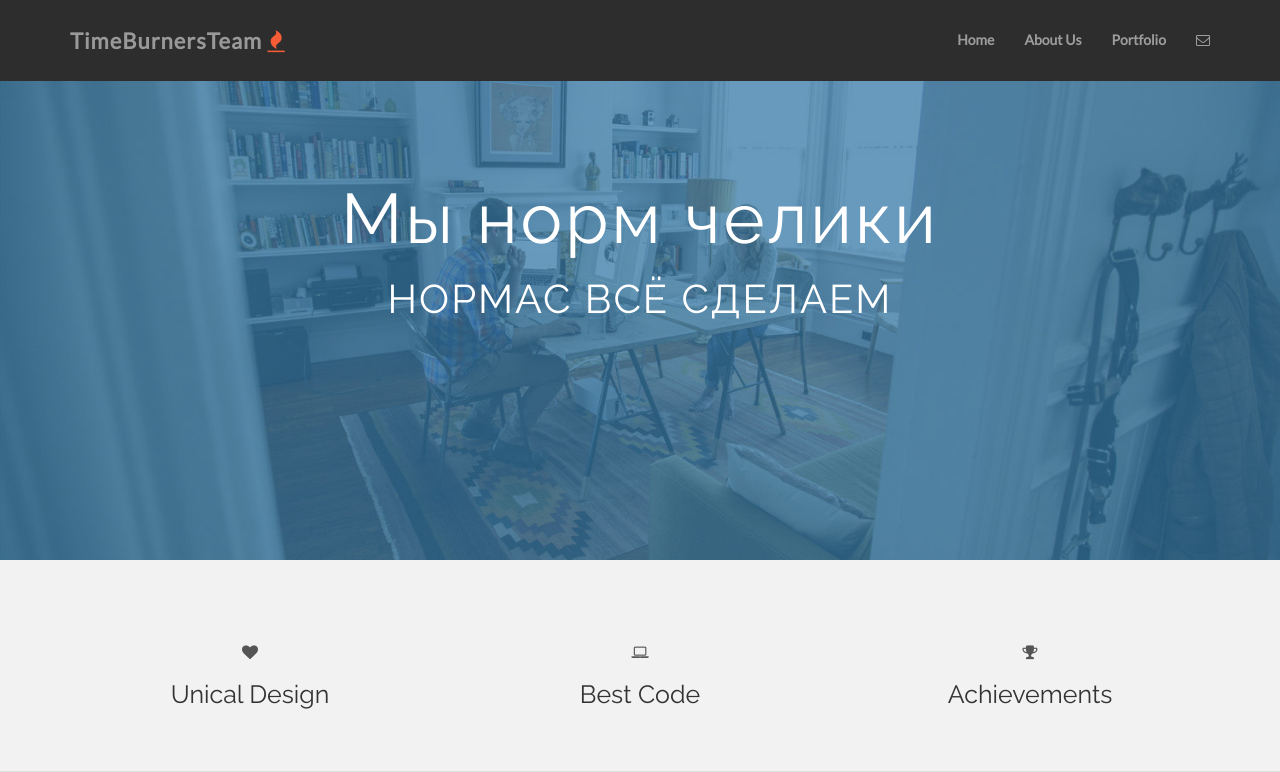
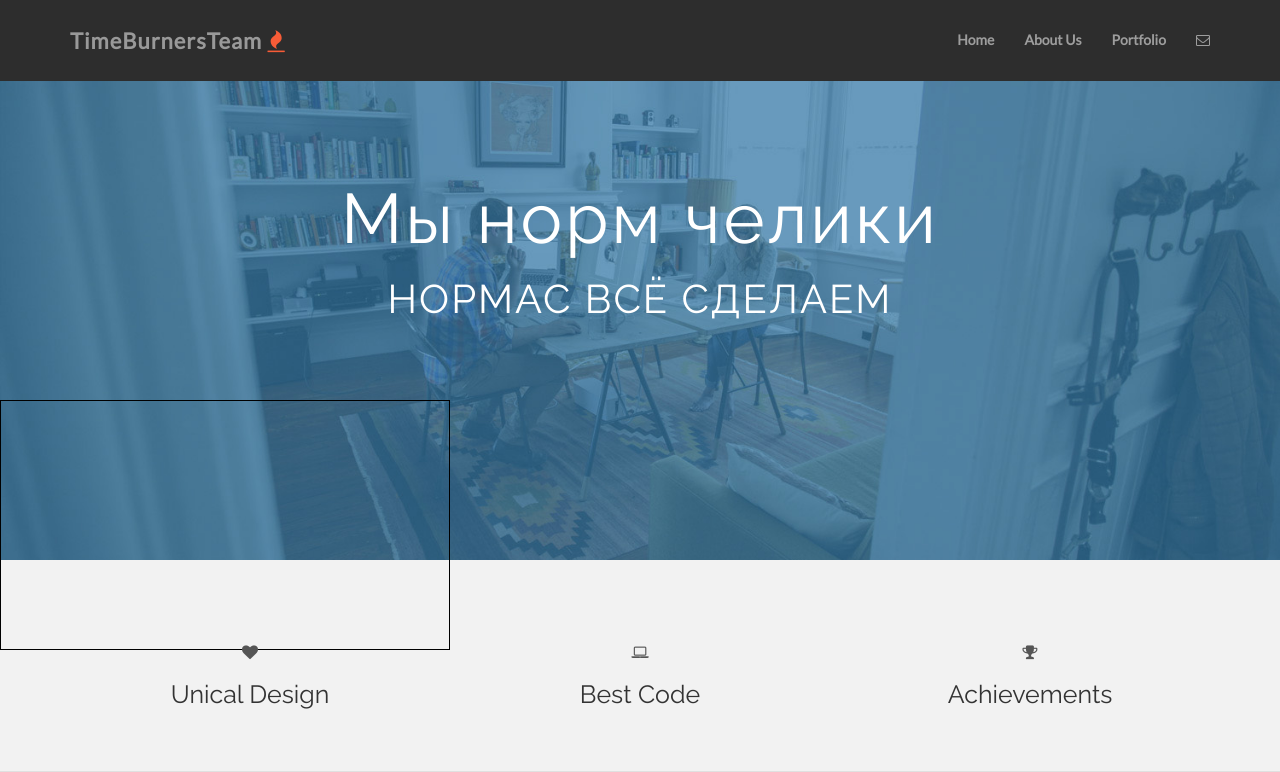
Before and after one commit to Times-Burners-Team/site, a PHP site: page / in a window 1280 px wide. Shown: the top 772 px of the page. Run offline with PHP 8.4, Linux system fonts and the light colour scheme; some libraries are stand-ins or nearby versions; some web fonts are replaced.

Commit message:
fix-scroll

```diff
--- a/css/main.css
+++ b/css/main.css
@@ -1,4 +1,6 @@
 @import url('https://fonts.googleapis.com/css?family=Lato|Raleway');
+
+
 
 body {
   background-color: #f2f2f2;
@@ -11,6 +13,13 @@ body {
   -webkit-overflow-scrolling: touch;
 
   margin-top: 70px;
+}
+.fix-scroll{
+  border: 1px solid black;
+  width: 450px;
+  height: 250px;
+  position: fixed;
+  bottom: 150px;
 }
 
 h1, h2, h3, h4, h5, h6 {
--- a/index.html
+++ b/index.html
@@ -23,6 +23,7 @@
   _________________________________________________________-->
 </head>
 <body>
+  <div class="fix-scroll"></div>
   <div class="navbar navbar-inverse navbar-fixed-top">
     <div class="container">
       <div class="navbar-header">
@@ -164,7 +165,7 @@
       <div class="row centered">
         <a href="#"><i id="i" class="fa fa-twitter" ></i></a>
         <a href="#"><i id="i" class="fa fa-facebook"></i></a>
-        <a href="#"><i id="i" class="fa fa-vk"></i></a>
+        <a href="https://vk.com/timeburnersteam"><i id="i" class="fa fa-vk"></i></a>
       </div>
     </div>
     <div class="container">
--- a/pages/about.html
+++ b/pages/about.html
@@ -70,7 +70,7 @@
       <div class="row centered">
         <a href="#"><i id="i" class="fa fa-twitter" ></i></a>
         <a href="#"><i id="i" class="fa fa-facebook"></i></a>
-        <a href="#"><i id="i" class="fa fa-vk"></i></a>
+        <a href="https://vk.com/timeburnersteam"><i id="i" class="fa fa-vk"></i></a>
       </div>
     </div>
     <div class="container">
--- a/pages/oldWorks.html
+++ b/pages/oldWorks.html
@@ -182,7 +182,7 @@
       <div class="row centered">
         <a href="#"><i class="fa fa-twitter" ></i></a>
         <a href="#"><i class="fa fa-facebook"></i></a>
-        <a href="#"><i class="fa fa-vk"></i></a>
+        <a href="https://vk.com/timeburnersteam"><i class="fa fa-vk"></i></a>
       </div>
     </div>
   <div class="container">
```
